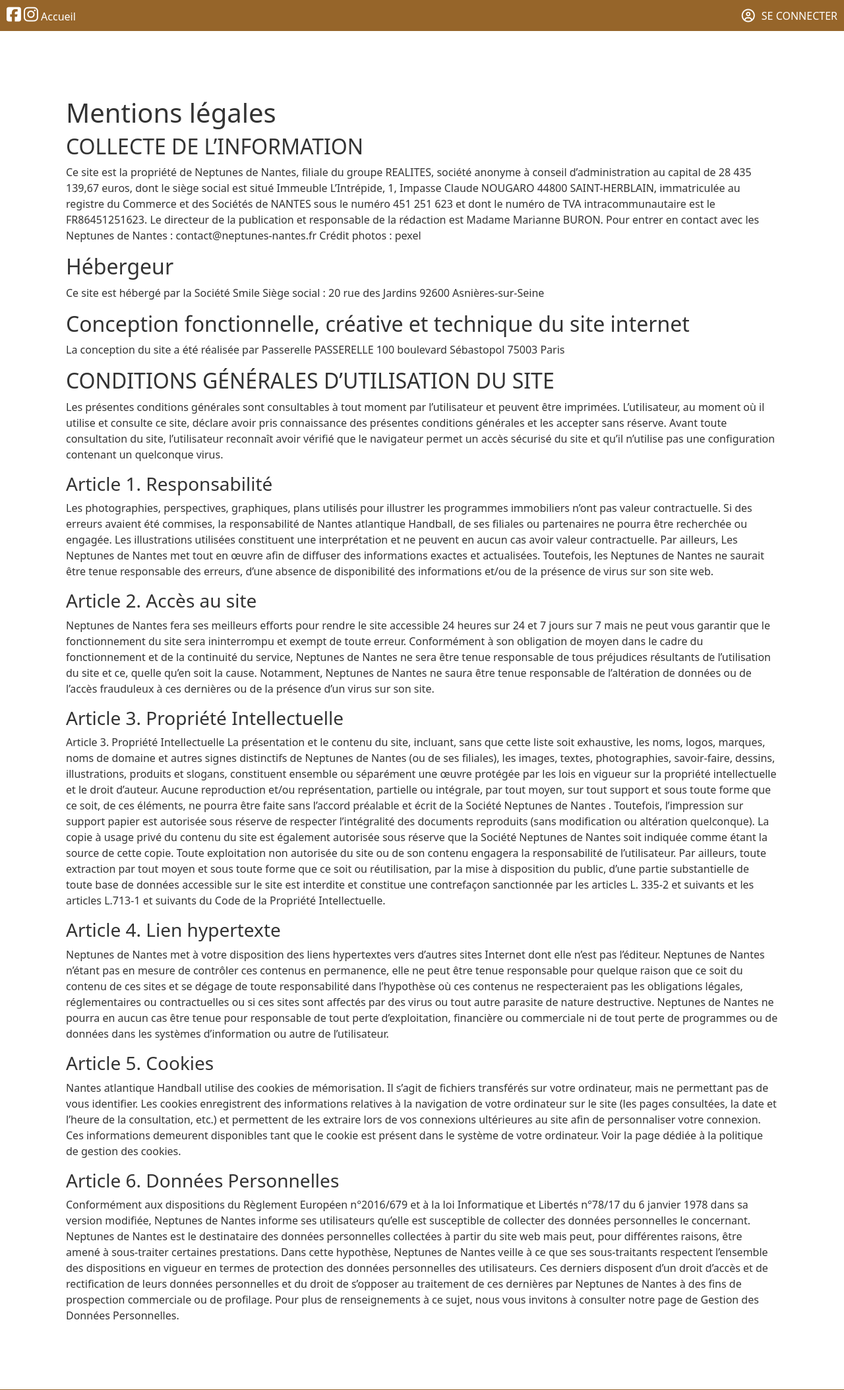
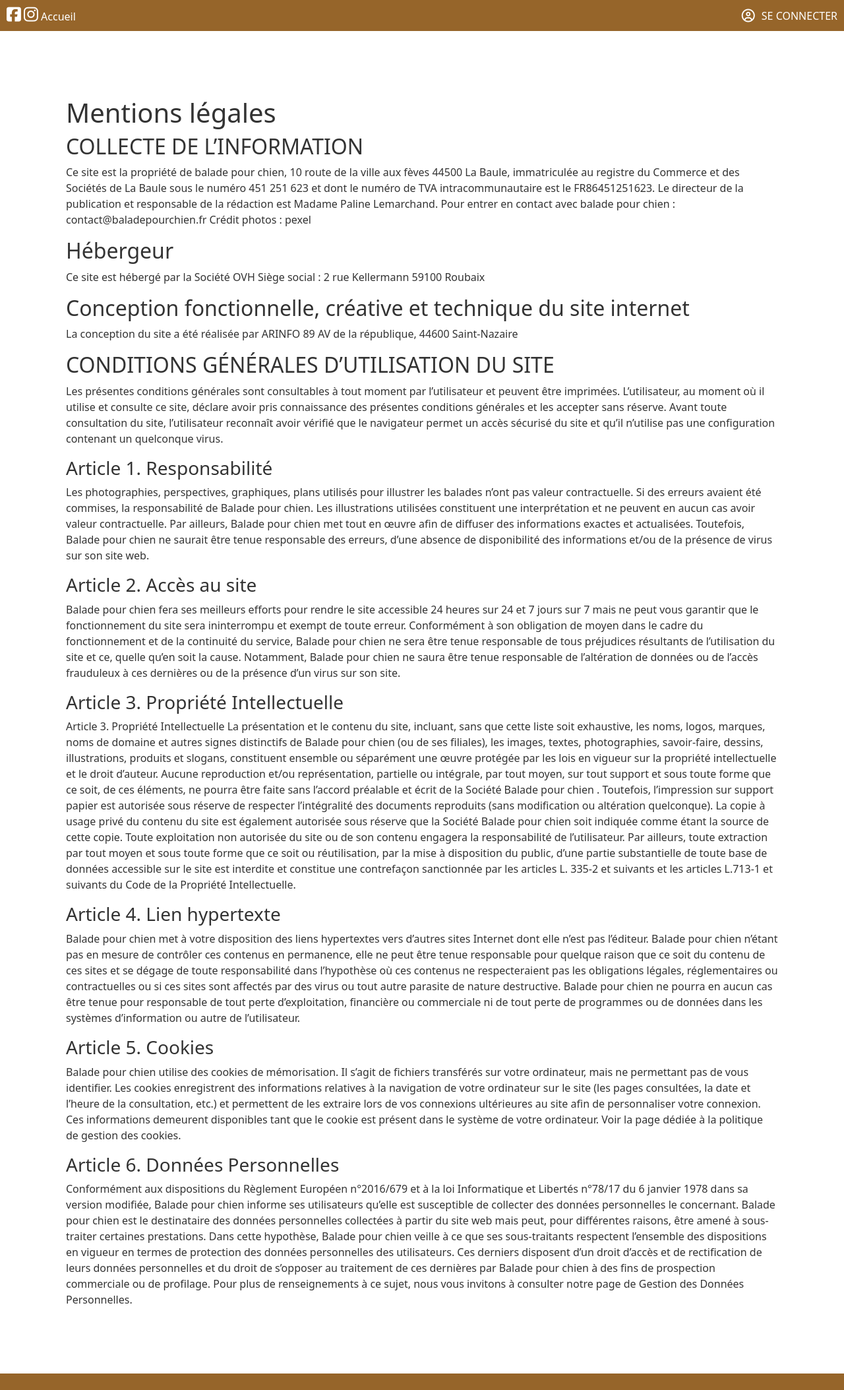
Before and after one commit to Pauline-Lemarchand/baladepourchien.fr, a Symfony app: template templates/main/mentionslegales.html.twig in a window 1280 px wide. Shown: the top 2107 px of the page at 66% size. Run offline with Twig, Linux system fonts and the light colour scheme; the template is opened without the code that fills it, so the values that code supplies are empty; some libraries are stand-ins or nearby versions.

Commit message:
verification politique de confidentialité

```diff
--- a/templates/main/index.html.twig
+++ b/templates/main/index.html.twig
@@ -145,7 +145,7 @@ var marker = L.marker([{{ balade.latBalade }}, {{ balade.lngBalade }}]).addTo(ma
 	</div>
 
 
-	<a href="#" class="btn-tousgroupes">Voir le groupe sur facebook</a>
+	<a href="" class="btn-tousgroupes">Voir le groupe sur facebook</a>
 
 </div>
 
--- a/templates/main/mentionslegales.html.twig
+++ b/templates/main/mentionslegales.html.twig
@@ -7,23 +7,22 @@
 <div class="politiquedeconf">
 <h1>Mentions légales</h1>
 <h2>COLLECTE DE L’INFORMATION</h2>
-<p>Ce site est la propriété de Neptunes de Nantes, filiale du groupe REALITES, société anonyme à conseil d’administration au capital de 28 435 139,67  euros, dont le siège social est situé Immeuble L’Intrépide, 1, Impasse Claude NOUGARO 44800 SAINT-HERBLAIN, immatriculée au registre du Commerce et des Sociétés de NANTES sous le numéro 451 251 623 et dont le numéro de TVA intracommunautaire est le FR86451251623.
+<p>Ce site est la propriété de balade pour chien,  10 route de la ville aux fèves 44500 La Baule, immatriculée au registre du Commerce et des Sociétés de La Baule sous le numéro 451 251 623 et dont le numéro de TVA intracommunautaire est le FR86451251623.
 
-Le directeur de la publication et responsable de la rédaction est Madame Marianne BURON.
-Pour entrer en contact avec les Neptunes de Nantes :  contact@neptunes-nantes.fr
+Le directeur de la publication et responsable de la rédaction est Madame Paline Lemarchand.
+Pour entrer en contact avec balade pour chien :  contact@baladepourchien.fr
 
 Crédit photos : pexel</p>
 
 <h2>Hébergeur</h2>
-<p>Ce site est hébergé par la Société Smile
-Siège social : 20 rue des Jardins
-92600 Asnières-sur-Seine</p>
+<p>Ce site est hébergé par la Société OVH
+Siège social : 2 rue Kellermann
+59100 Roubaix</p>
 
 <h2>Conception fonctionnelle, créative et technique du site internet</h2>
-<p>La conception du site a été réalisée par Passerelle
-PASSERELLE
-100 boulevard Sébastopol
-75003 Paris</p>
+<p>La conception du site a été réalisée par ARINFO
+89 AV de la république,
+44600 Saint-Nazaire</p>
 
 <h2>CONDITIONS GÉNÉRALES D’UTILISATION DU SITE</h2>
 <p>Les présentes conditions générales sont consultables à tout moment par l’utilisateur et peuvent être imprimées.
@@ -32,40 +31,40 @@ L’utilisateur, au moment où il utilise et consulte ce site, déclare avoir pr
 
 Avant toute consultation du site, l’utilisateur reconnaît avoir vérifié que le navigateur permet un accès sécurisé du site et qu’il n’utilise pas une configuration contenant un quelconque virus.</p>
 <h3>Article 1. Responsabilité</h3>
-<p>Les photographies, perspectives, graphiques, plans utilisés pour illustrer les programmes immobiliers n’ont pas valeur contractuelle. Si des erreurs avaient été commises, la responsabilité de Nantes atlantique Handball, de ses filiales ou partenaires ne pourra être recherchée ou engagée.
+<p>Les photographies, perspectives, graphiques, plans utilisés pour illustrer les balades n’ont pas valeur contractuelle. Si des erreurs avaient été commises, la responsabilité de Balade pour chien.
 
 Les illustrations utilisées constituent une interprétation et ne peuvent en aucun cas avoir valeur contractuelle.
-Par ailleurs, Les Neptunes de Nantes met tout en œuvre afin de diffuser des informations exactes et actualisées. Toutefois, les Neptunes de Nantes ne saurait être tenue responsable des erreurs, d’une absence de disponibilité des informations et/ou de la présence de virus sur son site web.
+Par ailleurs, Balade pour chien met tout en œuvre afin de diffuser des informations exactes et actualisées. Toutefois, Balade pour chien ne saurait être tenue responsable des erreurs, d’une absence de disponibilité des informations et/ou de la présence de virus sur son site web.
 </p>
 
 <h3>Article 2. Accès au site</h3>
-<p>Neptunes de Nantes fera ses meilleurs efforts pour rendre le site accessible 24 heures sur 24 et 7 jours sur 7 mais ne peut vous garantir que le fonctionnement du site sera ininterrompu et exempt de toute erreur.
+<p>Balade pour chien fera ses meilleurs efforts pour rendre le site accessible 24 heures sur 24 et 7 jours sur 7 mais ne peut vous garantir que le fonctionnement du site sera ininterrompu et exempt de toute erreur.
 
-Conformément à son obligation de moyen dans le cadre du fonctionnement et de la continuité du service, Neptunes de Nantes ne sera être tenue responsable de tous préjudices résultants de l’utilisation du site et ce, quelle qu’en soit la cause. Notamment, Neptunes de Nantes ne saura être tenue responsable de l’altération de données ou de l’accès frauduleux à ces dernières ou de la présence d’un virus sur son site.
+Conformément à son obligation de moyen dans le cadre du fonctionnement et de la continuité du service, Balade pour chien ne sera être tenue responsable de tous préjudices résultants de l’utilisation du site et ce, quelle qu’en soit la cause. Notamment, Balade pour chien ne saura être tenue responsable de l’altération de données ou de l’accès frauduleux à ces dernières ou de la présence d’un virus sur son site.
 </p>
 <h3>Article 3. Propriété Intellectuelle</h3>
 <p>Article 3. Propriété Intellectuelle
-La présentation et le contenu du site, incluant, sans que cette liste soit exhaustive, les noms, logos, marques, noms de domaine et autres signes distinctifs de Neptunes de Nantes (ou de ses filiales), les images, textes, photographies, savoir-faire, dessins, illustrations, produits et slogans, constituent ensemble ou séparément une œuvre protégée par les lois en vigueur sur la propriété intellectuelle et le droit d’auteur. Aucune reproduction et/ou représentation, partielle ou intégrale, par tout moyen, sur tout support et sous toute forme que ce soit, de ces éléments, ne pourra être faite sans l’accord préalable et écrit de la Société Neptunes de Nantes .
+La présentation et le contenu du site, incluant, sans que cette liste soit exhaustive, les noms, logos, marques, noms de domaine et autres signes distinctifs de Balade pour chien (ou de ses filiales), les images, textes, photographies, savoir-faire, dessins, illustrations, produits et slogans, constituent ensemble ou séparément une œuvre protégée par les lois en vigueur sur la propriété intellectuelle et le droit d’auteur. Aucune reproduction et/ou représentation, partielle ou intégrale, par tout moyen, sur tout support et sous toute forme que ce soit, de ces éléments, ne pourra être faite sans l’accord préalable et écrit de la Société Balade pour chien .
 
-Toutefois, l’impression sur support papier est autorisée sous réserve de respecter l’intégralité des documents reproduits (sans modification ou altération quelconque). La copie à usage privé du contenu du site est également autorisée sous réserve que la Société Neptunes de Nantes soit indiquée comme étant la source de cette copie.
+Toutefois, l’impression sur support papier est autorisée sous réserve de respecter l’intégralité des documents reproduits (sans modification ou altération quelconque). La copie à usage privé du contenu du site est également autorisée sous réserve que la Société Balade pour chien soit indiquée comme étant la source de cette copie.
 
 Toute exploitation non autorisée du site ou de son contenu engagera la responsabilité de l’utilisateur.
 
 Par ailleurs, toute extraction par tout moyen et sous toute forme que ce soit ou réutilisation, par la mise à disposition du public, d’une partie substantielle de toute base de données accessible sur le site est interdite et constitue une contrefaçon sanctionnée par les articles L. 335-2 et suivants et les articles L.713-1 et suivants du Code de la Propriété Intellectuelle.
 </p>
 <h3>Article 4. Lien hypertexte</h3>
-<p>Neptunes de Nantes met à votre disposition des liens hypertextes vers d’autres sites Internet dont elle n’est pas l’éditeur. Neptunes de Nantes n’étant pas en mesure de contrôler ces contenus en permanence, elle ne peut être tenue responsable pour quelque raison que ce soit du contenu de ces sites et se dégage de toute responsabilité dans l’hypothèse où ces contenus ne respecteraient pas les obligations légales, réglementaires ou contractuelles ou si ces sites sont affectés par des virus ou tout autre parasite de nature destructive. Neptunes de Nantes ne pourra en aucun cas être tenue pour responsable de tout perte d’exploitation, financière ou commerciale ni de tout perte de programmes ou de données dans les systèmes d’information ou autre de l’utilisateur.
+<p>Balade pour chien met à votre disposition des liens hypertextes vers d’autres sites Internet dont elle n’est pas l’éditeur. Balade pour chien n’étant pas en mesure de contrôler ces contenus en permanence, elle ne peut être tenue responsable pour quelque raison que ce soit du contenu de ces sites et se dégage de toute responsabilité dans l’hypothèse où ces contenus ne respecteraient pas les obligations légales, réglementaires ou contractuelles ou si ces sites sont affectés par des virus ou tout autre parasite de nature destructive. Balade pour chien ne pourra en aucun cas être tenue pour responsable de tout perte d’exploitation, financière ou commerciale ni de tout perte de programmes ou de données dans les systèmes d’information ou autre de l’utilisateur.
 </p>
 <h3>Article 5. Cookies</h3>
-<p>Nantes atlantique Handball utilise des cookies de mémorisation. Il s’agit de fichiers transférés sur votre ordinateur, mais ne permettant pas de vous identifier. Les cookies enregistrent des informations relatives à la navigation de votre ordinateur sur le site (les pages consultées, la date et l’heure de la consultation, etc.) et permettent de les extraire lors de vos connexions ultérieures au site afin de personnaliser votre connexion. Ces informations demeurent disponibles tant que le cookie est présent dans le système de votre ordinateur. Voir la page dédiée à la politique de gestion des cookies.
+<p>Balade pour chien utilise des cookies de mémorisation. Il s’agit de fichiers transférés sur votre ordinateur, mais ne permettant pas de vous identifier. Les cookies enregistrent des informations relatives à la navigation de votre ordinateur sur le site (les pages consultées, la date et l’heure de la consultation, etc.) et permettent de les extraire lors de vos connexions ultérieures au site afin de personnaliser votre connexion. Ces informations demeurent disponibles tant que le cookie est présent dans le système de votre ordinateur. Voir la page dédiée à la politique de gestion des cookies.
 </p>
 <h3>
 Article 6. Données Personnelles
 </h3>
-<p>Conformément aux dispositions du Règlement Européen n°2016/679 et à la loi Informatique et Libertés n°78/17 du 6 janvier 1978 dans sa version modifiée, Neptunes de Nantes informe ses utilisateurs qu’elle est susceptible de collecter des données personnelles le concernant.
+<p>Conformément aux dispositions du Règlement Européen n°2016/679 et à la loi Informatique et Libertés n°78/17 du 6 janvier 1978 dans sa version modifiée, Balade pour chien informe ses utilisateurs qu’elle est susceptible de collecter des données personnelles le concernant.
 
-Neptunes de Nantes est le destinataire des données personnelles collectées à partir du site web mais peut, pour différentes raisons, être amené à sous-traiter certaines prestations. Dans cette hypothèse, Neptunes de Nantes veille à ce que ses sous-traitants respectent l’ensemble des dispositions en vigueur en termes de protection des données personnelles des utilisateurs.
+Balade pour chien est le destinataire des données personnelles collectées à partir du site web mais peut, pour différentes raisons, être amené à sous-traiter certaines prestations. Dans cette hypothèse, Balade pour chien veille à ce que ses sous-traitants respectent l’ensemble des dispositions en vigueur en termes de protection des données personnelles des utilisateurs.
 
-Ces derniers disposent d’un droit d’accès et de rectification de leurs données personnelles et du droit de s’opposer au traitement de ces dernières par Neptunes de Nantes à des fins de prospection commerciale ou de profilage. Pour plus de renseignements à ce sujet, nous vous invitons à consulter notre page de Gestion des Données Personnelles.</p>
+Ces derniers disposent d’un droit d’accès et de rectification de leurs données personnelles et du droit de s’opposer au traitement de ces dernières par Balade pour chien à des fins de prospection commerciale ou de profilage. Pour plus de renseignements à ce sujet, nous vous invitons à consulter notre page de Gestion des Données Personnelles.</p>
 </div>
 {% endblock %}
--- a/templates/users/show.html.twig
+++ b/templates/users/show.html.twig
@@ -48,7 +48,7 @@
 
 		{% endfor %}
 		{% if is_granted('ROLE_ADMIN') %}
-		<a class="btn-dm"  href="{{path('dashboard')}}">Accerder au dashboard </a>
+		<a class="btn-dm"  href="{{path('dashboard')}}">Accéder au dashboard </a>
 		{% endif %}
 		</div>
 
```
